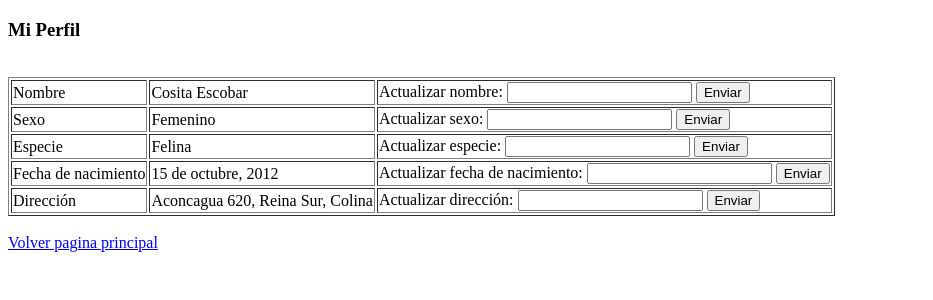
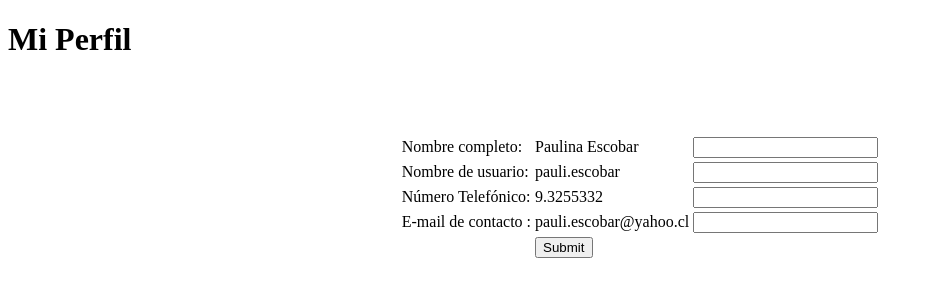
Before and after one commit to PabloReszczynski/Tics, a PHP site: page /profile.php in a window 1280 px wide. Shown: the top 300 px of the page, without its empty margins (0-933 px from the left). Run offline with PHP 8.4, Linux system fonts and the light colour scheme; the visitor is signed in with stand-in values (Sample User, id 1).

Commit message:
pagina de perfil
sin avatar aun!

```diff
--- a/profile.php
+++ b/profile.php
@@ -1,95 +1,34 @@
 <!DOCTYPE html>
 <html>
 <head>
-		<meta charset=“UTF-8”>
-		<title>Mi Perfil</title>
+	<title>Usuario</title>
 </head>
+
 <body>
-<?php
-session_start();
-if (!isset($_SESSION['user'])){
-	header("Location: index.php");
-	}
-?>
-<!--titulo -->
-<h3>Mi Perfil</h3>
-<br/>
-<!--tabla con datos personales -->
-<table border="1px">
+    <h1>Mi Perfil</h1>
+
+<div align= "center">
+
+ <form >
+       <table>
         <tr>
-				<td>
-					Nombre
-				</td>
-				<td>
-					Cosita Escobar
-				</td>
-				<td>
-					<form method="POST" action="miperfil.php"> <!--opcion a actualizar datos -->
-					Actualizar nombre: <input type="text"/>
-					<input type="submit" value="Enviar" />
-					</form>
-				</td>
+         <td>Nombre completo:</td> <td>Paulina Escobar</td> <td><input type="text" name="name"></td><br>
+        </tr>
+        <tr>
+         <td>Nombre de usuario:</td> <td>pauli.escobar</td> <td><input type="text" name="email"></td><br>
+        </tr>
+        <tr>
+         <td>Número Telefónico:</td> <td>9.3255332</td> <td><input type="password" name="pwd"></td><br>
+        </tr>
+        <tr>
+         <td>E-mail de contacto :</td> <td>pauli.escobar@yahoo.cl</td> <td><input type="password" name="cpwd"><br>
+        </tr>
+        <tr>
+  <td></td> <td><input type="submit" value="Submit"></td>
         </tr>
 
-			<tr>
-				<td>
-					Sexo
-				</td>
-				<td>
-					Femenino
-				</td>
-				<td>
-					<form method="POST" action="miperfil.php"> <!--opcion a actualizar datos -->
-					Actualizar sexo: <input type="text"/>
-					<input type="submit" value="Enviar" />
+       </table>
       </form>
-				</td>
-			</tr>
-			<tr>
-				<td>
-					Especie
-				</td>
-				<td>
-					Felina
-				</td>
-				<td>
-					<form method="POST" action="miperfil.php"> <!--opcion a actualizar datos -->
-					Actualizar especie: <input type="text"/>
-					<input type="submit" value="Enviar" />
-					</form>
-				</td>
-			</tr>
-			<tr>
-				<td>
-					Fecha de nacimiento
-				</td>
-				<td>
-					15 de octubre, 2012
-				</td>
-				<td>
-					<form method="POST" action="miperfil.php"> <!--opcion a actualizar datos -->
-					Actualizar fecha de nacimiento: <input type="text"/>
-					<input type="submit" value="Enviar" />
-					</form>
-				</td>
-			</tr>
-			<tr>
-				<td>
-					Dirección
-				</td>
-				<td>
-					Aconcagua 620, Reina Sur, Colina
-				</td>
-				<td>
-					<form method="POST" action="miperfil.php"> <!--opcion a actualizar datos -->
-					Actualizar dirección: <input type="text"/>
-					<input type="submit" value="Enviar" />
-					</form>
-				</td>
-			</tr>
-		</table>
-<br>
-<!--volver a pagina principal -->
-<a href="principal.php">Volver  pagina principal</a>
+</div>
 </body>
 </html>
```
Lines whose indentation alone changed are shown as unchanged.
